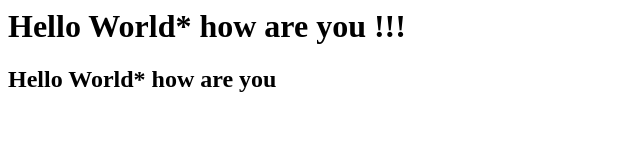
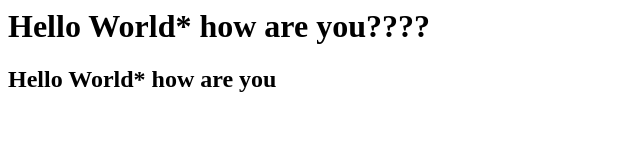
Before and after one commit to chetan4uall/git-basics, a plain HTML site: page index.html in a window 1280 px wide. Shown: the full height of the page, 0-640 px from the left. Drawn offline with Linux system fonts and the light colour scheme.

Commit message:
added master index

```diff
--- a/index.html
+++ b/index.html
@@ -4,7 +4,7 @@
 		<script src="./app.js"></script>
 	</head>
 	<body>
-		<h1>Hello World* how are you !!!</h1>
+		<h1>Hello World* how are you????</h1>
 		<h2>Hello World* how are you</h2>
 	</body>
 </html>
```
